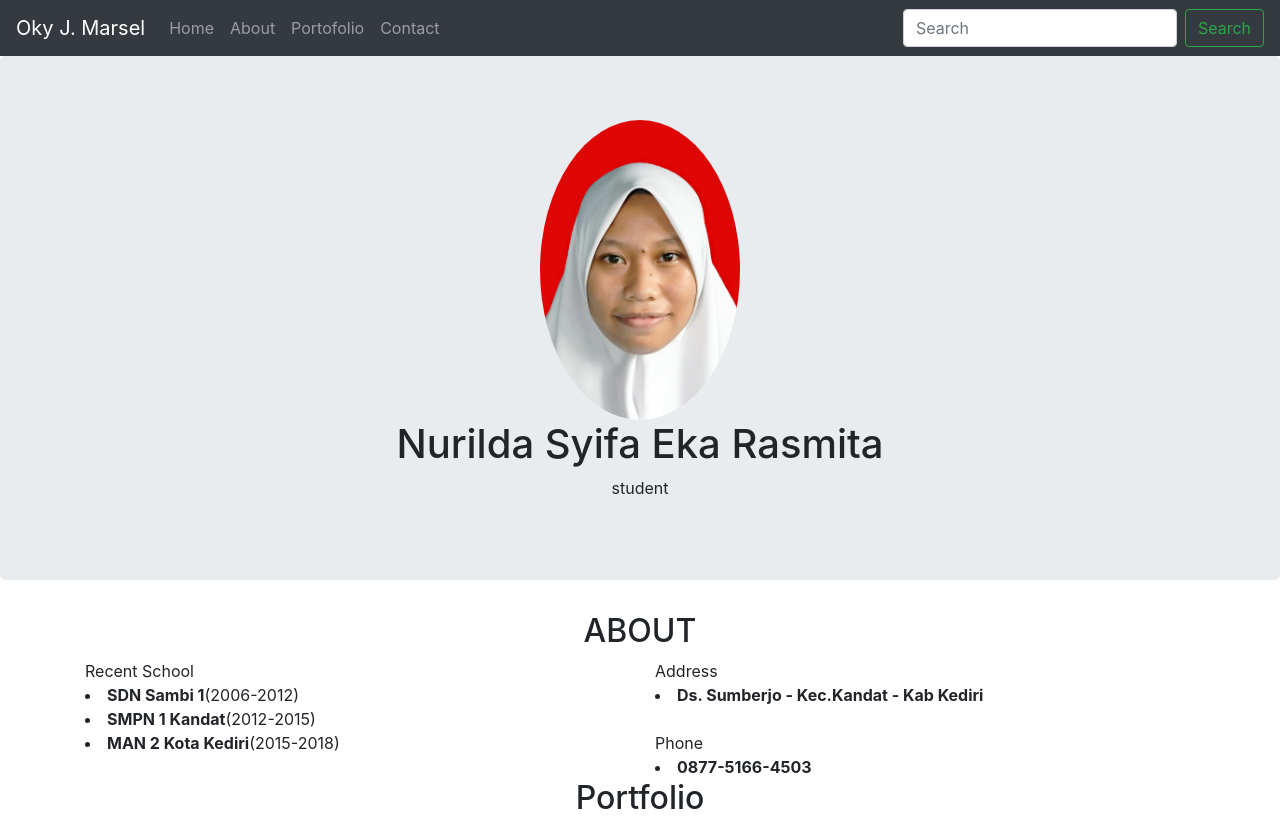
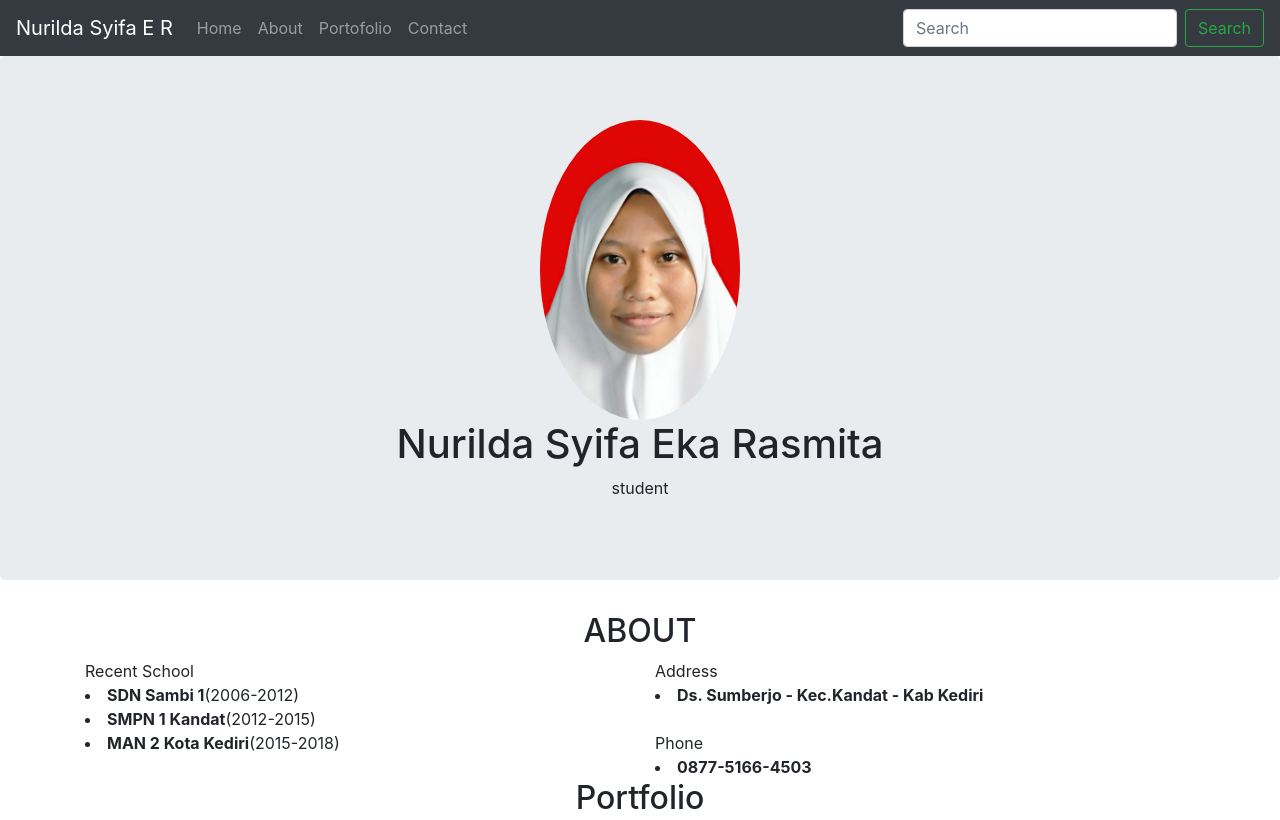
Before and after one commit to NurildaSyifa/Nurilda.github.io, a plain HTML site: page index.html in a window 1280 px wide. Shown: the top 820 px of the page. Drawn offline with Linux system fonts and the light colour scheme; files whose address does not match are found by name.

Commit message:
Update index.html

```diff
--- a/index.html
+++ b/index.html
@@ -12,7 +12,7 @@
   </head>
 </head>
   <nav class="navbar navbar-expand-lg navbar-dark bg-dark">
-  <a class="navbar-brand" href="#">Oky J. Marsel</a>
+  <a class="navbar-brand" href="#">Nurilda Syifa E R</a>
   <button class="navbar-toggler" type="button" data-toggle="collapse" data-target="#navbarSupportedContent" aria-controls="navbarSupportedContent" aria-expanded="false" aria-label="Toggle navigation">
       <span class="navbar-toggler-icon"></span>
   </button>
```
